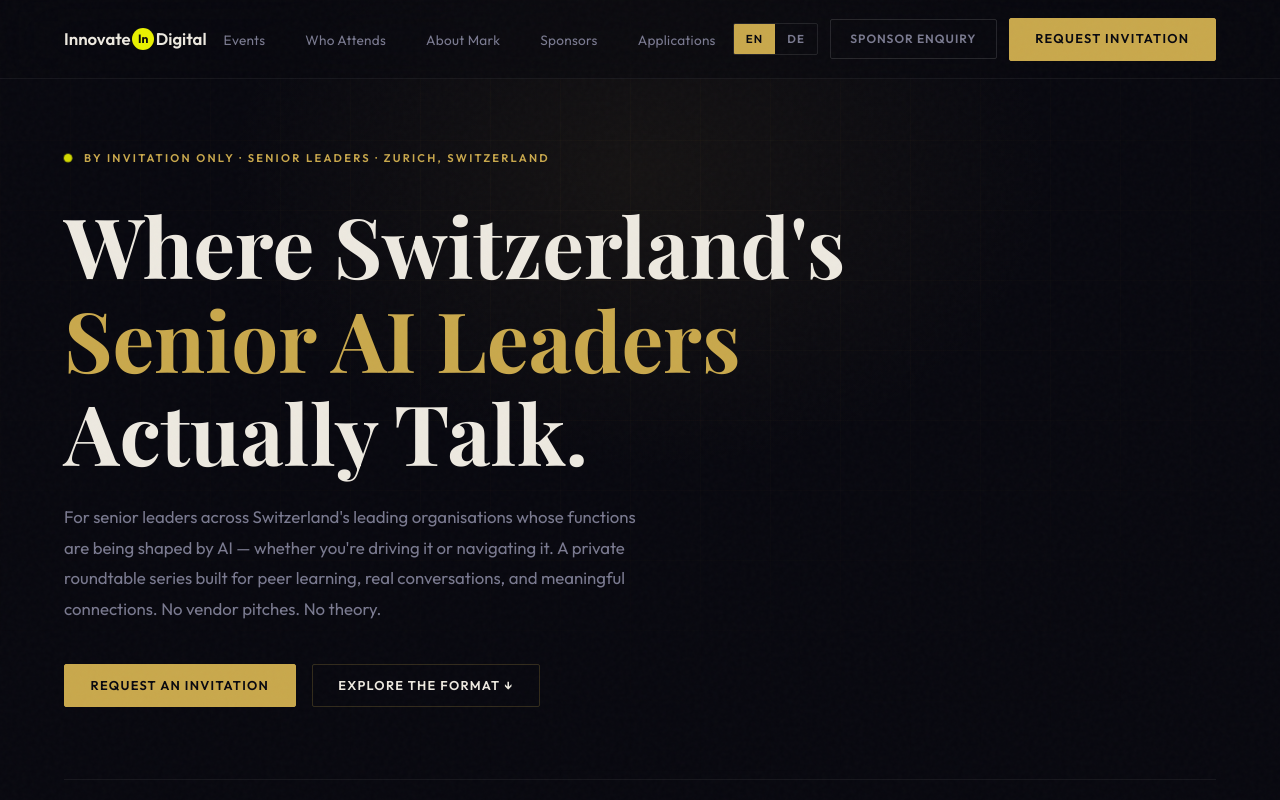
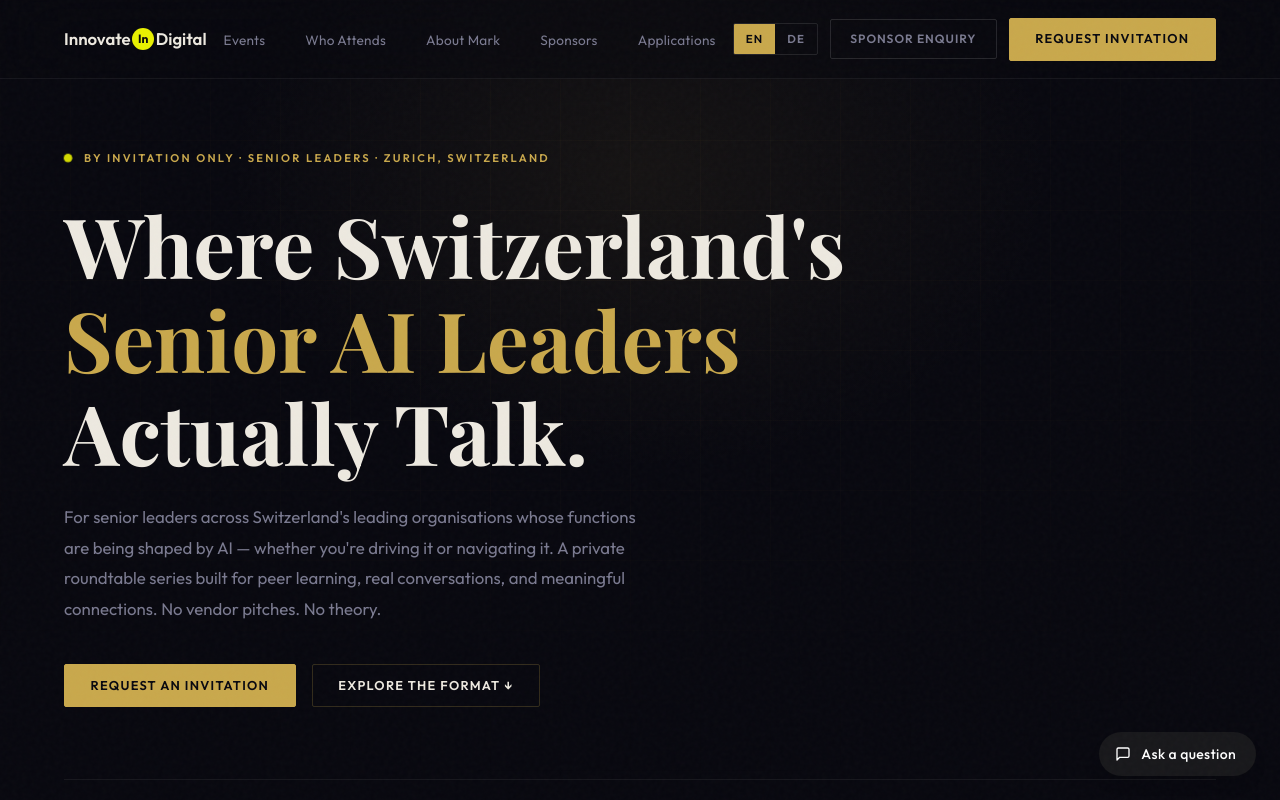
Before and after one commit to markross100/innovateindigital, a Next.js app: page /en in a window 1280 px wide. Shown: the top 800 px of the page. Built offline with nearby package versions, Linux system fonts and the light colour scheme; a web font is replaced by a local one.

Commit message:
Update layout.tsx include chatbot

```diff
--- a/app/layout.tsx
+++ b/app/layout.tsx
@@ -1,5 +1,13 @@
 import './globals.css'
+import ChatWidget from '@/components/ChatWidget'
 
 export default function RootLayout({ children }: { children: React.ReactNode }) {
-  return children
+  return (
+    <html>
+      <body>
+        {children}
+        <ChatWidget />
+      </body>
+    </html>
+  )
 }
```
